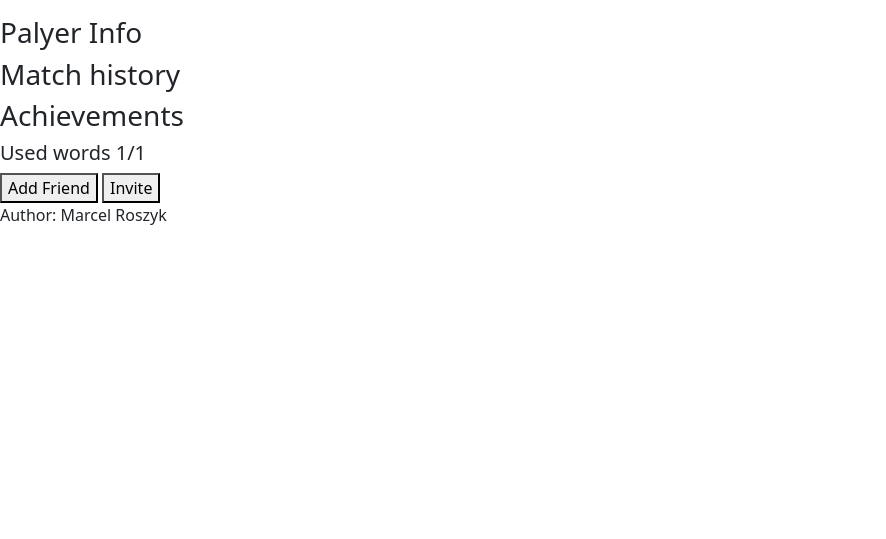
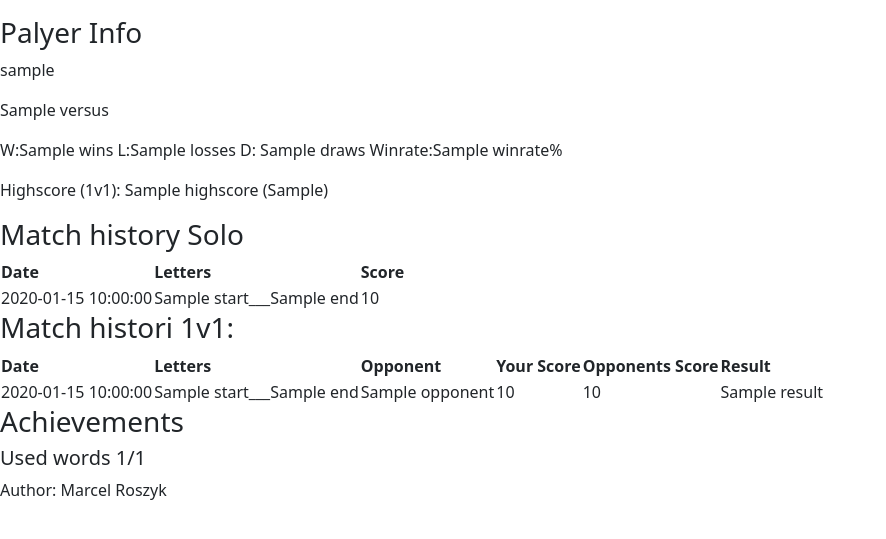
Before and after one commit to MarcelRPL/Aplikacja, a Flask app: template templates/profile.html in a window 1280 px wide. Shown: the part 48-587 px from the top of the page, without its empty margins (0-886 px from the left). Run offline with Flask 3, Linux system fonts and the light colour scheme; the template is opened without the code that fills it: most values are stand-ins (such as "Sample title", 1, 10 or a date in 2020); parts of the project's set-up code (start-up, migrations or seed data) failed here and were passed over; some libraries are stand-ins or nearby versions.

Commit message:
Dzień 9.1: Stworzyłem indywidualny profil dla zalogowanego gracza (można jeszcze dodać liste znajomych w przyszłości / Następny krok to szuaknie profili innych graczy.

```diff
--- a/app.py
+++ b/app.py
@@ -33,21 +33,24 @@ sid_user_map = {}
 @login_required
 def index():
     #main game menu / looking for matches
-    try:
-        db = get_db()
-        solos = db.execute("SELECT * FROM game WHERE user_id = ? AND mode = ? ORDER BY date DESC", (session["user_id"], "solo")).fetchall()
-    except ValueError:
-        return render_template("index.html")
 
-    try:
-        versus = db.execute("SELECT * FROM game WHERE user_id = ? AND mode = ? ORDER BY date DESC", (session["user_id"], "1v1"))
-        opponent_row = db.execute("SELECT username FROM users WHERE id IN (SELECT opponent_id FROM game WHERE user_id = ?)", (session["user_id"],)).fetchone()
-    except ValueError:
-        return render_template("index.html")
+    db = get_db()
+    solos = db.execute("SELECT * FROM game WHERE user_id = ? AND mode = ? ORDER BY date DESC", (session["user_id"], "solo")).fetchall()
 
-    opponent = opponent_row["username"] if opponent_row else None
+    versus_games = db.execute("SELECT * FROM game WHERE user_id = ? AND mode = ? ORDER BY date DESC", (session["user_id"], "1v1")).fetchall()
 
-    return render_template("index.html", solos=solos, versus=versus, opponent=opponent)
+    versus = []
+    for game in versus_games:
+        opponent_id = game["opponent_id"]
+        opponent_row = db.execute("SELECT username FROM users WHERE id = ?", (opponent_id,)).fetchone()
+        opponent_username = opponent_row["username"] if opponent_row else "Unknown"
+
+        game_dict = dict(game)
+        game_dict["opponent_username"] = opponent_username
+        versus.append(game_dict)
+
+
+    return render_template("index.html", solos=solos, versus=versus)
 
 @app.route("/login", methods=["GET", "POST"])
 def login():
@@ -254,7 +257,42 @@ def logout():
 @login_required
 def profile():
     #view users profile
-    return render_template("profile.html")
+    db = get_db()
+    username = db.execute("SELECT username FROM users WHERE id = ?", (session["user_id"],)).fetchone()[0]
+
+    solos = db.execute("SELECT * FROM game WHERE user_id = ? AND mode = ? ORDER BY date DESC", (session["user_id"], "solo")).fetchall()
+
+    versus_games = db.execute("SELECT * FROM game WHERE user_id = ? AND mode = ? ORDER BY date DESC", (session["user_id"], "1v1")).fetchall()
+
+    versus = []
+    for game in versus_games:
+        opponent_id = game["opponent_id"]
+        opponent_row = db.execute("SELECT username FROM users WHERE id = ?", (opponent_id,)).fetchone()
+        opponent_username = opponent_row["username"] if opponent_row else "Unknown"
+
+        game_dict = dict(game)
+        game_dict["opponent_username"] = opponent_username
+        versus.append(game_dict)
+
+    # Set highscore, winrate, wins, losses, games
+    stats = {}
+    stats["versus"] = db.execute("SELECT COUNT(id) FROM game WHERE user_id = ? AND mode = ?", (session["user_id"], "1v1")).fetchone()[0]
+    stats["highscore"] = db.execute("SELECT MAX(score) FROM game WHERE user_id = ?", (session["user_id"],)).fetchone()[0]
+    stats["highscore_versus"] = db.execute("SELECT MAX(score) FROM game WHERE user_id = ? AND mode = ?", (session["user_id"], "1v1")).fetchone()[0]
+    stats["wins"] = db.execute("SELECT COUNT(id) FROM game WHERE user_id = ? AND result = ?", (session["user_id"], "win")).fetchone()[0]
+    stats["losses"] = db.execute("SELECT COUNT(id) FROM game WHERE user_id = ? AND result = ?", (session["user_id"], "loss")).fetchone()[0]
+    stats["draws"] = db.execute("SELECT COUNT(id) FROM game WHERE user_id = ? AND result = ?", (session["user_id"], "draw")).fetchone()[0]
+    if stats["versus"] != 0:
+        stats["winrate"] = round(((stats["wins"] + 0.5 * stats["draws"]) / stats["versus"]) * 100, 2)
+    else:
+        stats["winrate"] = 0
+
+    stats["word_count"] = db.execute("SELECT COUNT(DISTINCT word) FROM words WHERE user_id = ?", (session["user_id"],)).fetchone()[0]
+    stats["valid"] = 0
+    for word in VALID_WORDS:
+        stats["valid"] += 1
+
+    return render_template("profile.html", solos=solos, versus=versus, stats=stats, username=username)
 
 
 @socketio.on("join_game")
--- a/templates/index.html
+++ b/templates/index.html
@@ -53,7 +53,7 @@ Game
                     <tr class="game-row2" data-match_id="{{game.match_id}}" data-user_id="{{game.user_id}}">
                         <td style="text-align: center">{{ game.date }}</td>
                         <td style="text-align: center">{{ game.start }}___{{ game.end }}</td>
-                        <td style="text-align: center">{{ opponent }}</td>
+                        <td style="text-align: center">{{ game.opponent_username }}</td>
                         <td style="text-align: center">{{ game.score }}</td>
                         <td style="text-align: center">{{ game.opponent_score }}</td>
                         <td style="text-align: center">{{ game.result }}</td>
@@ -154,8 +154,7 @@ Game
 
             $("#close-1v1").on("click", function () {
                 $("#summary-1v1").addClass("hidden")
-            })
-
+            });
         });
     </script>
 
--- a/templates/profile.html
+++ b/templates/profile.html
@@ -8,15 +8,159 @@
 <div>
     <div>
         <h3>Palyer Info</h3>
+        <p id="username">{{ username }}</p>
+        <p id="matches">{{ stats.versus }}</p>
+        <p id="winrate">W:{{ stats.wins }} L:{{ stats.losses }} D: {{ stats.draws }} Winrate:{{ stats.winrate }}%</p>
+        <p id="highscore">Highscore (1v1): {{ stats.highscore }} ({{ stats.highscore_versus }})</p>
     </div>
     <div>
-        <h3>Match history</h3>
+        <div>
+            <h3>Match history Solo</h3>
+            <table>
+                <thead>
+                    <tr>
+                        <th>Date</th>
+                        <th>Letters</th>
+                        <th>Score</th>
+                    </tr>
+                </thead>
+                <tbody>
+                    {% if solos %}
+                        {% for solo in solos %}
+                        <tr class="game-row" data-id="{{solo.id}}">
+                            <td>{{ solo.date }}</td>
+                            <td>{{ solo.start }}___{{ solo.end }}</td>
+                            <td>{{ solo.score }}</td>
+                        </tr>
+                        {% endfor %}
+                    {% endif %}
+                </tbody>
+            </table>
+        </div>
+        <div>
+            <h3>Match histori 1v1:</h3>
+            <table>
+                <thead>
+                    <tr>
+                        <th>Date</th>
+                        <th>Letters</th>
+                        <th>Opponent</th>
+                        <th>Your Score</th>
+                        <th>Opponents Score</th>
+                        <th>Result</th>
+                    </tr>
+                </thead>
+                <tbody>
+                    {% if versus %}
+                        {% for game in versus %}
+                        <tr class="game-row2" data-match_id="{{game.match_id}}" data-user_id="{{game.user_id}}">
+                            <td>{{ game.date }}</td>
+                            <td>{{ game.start }}___{{ game.end }}</td>
+                            <td>{{ opponent }}</td>
+                            <td>{{ game.score }}</td>
+                            <td>{{ game.opponent_score }}</td>
+                            <td>{{ game.result }}</td>
+                        </tr>
+                        {% endfor %}
+                    {% endif %}
+                </tbody>
+            </table>
+        </div>
     </div>
     <div>
         <h3>Achievements</h3>
-        <h5>Used words {{ count }}/{{ valid }}</h5>
+        <h5>Used words {{ stats.word_count }}/{{ stats.valid }}</h5>
     </div>
-    <button>Add Friend</button>
-    <button>Invite</button>
 </div>
+
+
+    <div id="summary" class="modal hidden">
+        <div class="modal-content">
+            <h2>Summary</h2>
+            <p style="font-weight: bold"><span id="summary-start"></span>____<span id="summary-end"></span></p>
+            <p><strong>Final score:</strong><span id="summary-score"></span></p>
+            <p><strong>Guessed words:</strong></p>
+            <ul id="summary-words"></ul>
+            <button id="close">Close</button>
+        </div>
+    </div>
+
+    <div id="summary-1v1" class="modal hidden">
+        <div class="modal-content">
+            <h2>Summary</h2>
+            <p><strong>Result</strong><span id="result"></span></p>
+            <p style="font-weight: bold"><span id="summary-start-1v1"></span>____<span id="summary-end-1v1"></span></p>
+            <p><strong>Final score:</strong><span id="player-score"></span></p>
+            <p><strong>Guessed words:</strong></p>
+            <ul id="player-words"></ul>
+            <p><strong>Opponent's score:</strong><span id="opponent-score"></span></p>
+            <p><strong>Opponent's words:</strong></p>
+            <ul id="opponent-words"></ul>
+            <button id="close-1v1">Close</button>
+        </div>
+    </div>
+
+    <script>
+        $(document).ready(function () {
+            $(".game-row").on("click", function () {
+                const gameId = $(this).data("id");
+
+                $.get(`/game/${gameId}`, function (data) {
+                    $("#summary-start").text(data.start);
+                    $("#summary-end").text(data.end);
+                    $("#summary-score").text(data.score);
+
+                    $("#summary-words").empty();
+                    for (let word of data.words) {
+                        $("#summary-words").append(`<li>${ word }</li>`);
+                    }
+
+                    $("#summary").removeClass("hidden");
+                });
+            });
+
+
+            $("#close").on("click", function () {
+                $("#summary").addClass("hidden");
+            });
+
+            $(".game-row2").on("click", function () {
+                const matchId = $(this).data("match_id");
+                const userId = $(this).data("user_id")
+
+                $.get(`/match/${matchId}?viewer_id=${userId}`, function (data) {
+                    $("#summary-start-1v1").text(data.start)
+                    $("#summary-end-1v1").text(data.end)
+                    $("#player-score").text(data.score)
+                    $("#opponent-score").text(data.opponent_score)
+
+                    $("#player-words").empty();
+                    for (let word of data.words) {
+                        $("#player-words").append(`<li>${ word }</li>`)
+                    }
+
+                    $("#opponent-words").empty();
+                    for (let word of data.opponent_words) {
+                        $("#opponent-words").append(`<li>${ word }</li>`)
+                    }
+
+                    if (data.score > data.opponent_score) {
+                        $("#result").text("Win")
+                    }
+                    else if (data.score < data.opponent_score) {
+                        $("#result").text("Loss")
+                    }
+                    else {
+                        $("#result").text("Draw")
+                    }
+
+                    $("#summary-1v1").removeClass("hidden")
+                });
+            });
+
+            $("#close-1v1").on("click", function () {
+                $("#summary-1v1").addClass("hidden")
+            });
+        });
+    </script>
 {% endblock %}
```
Also changed, not shown: 1 other file.
